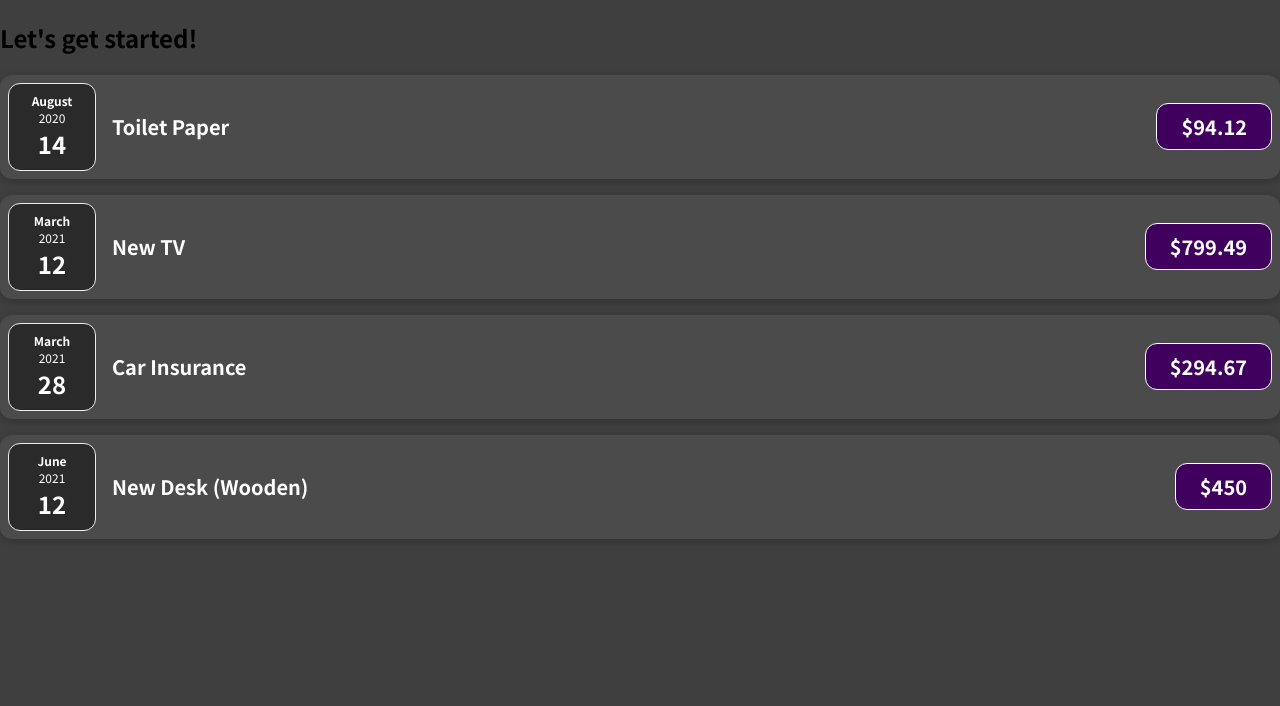
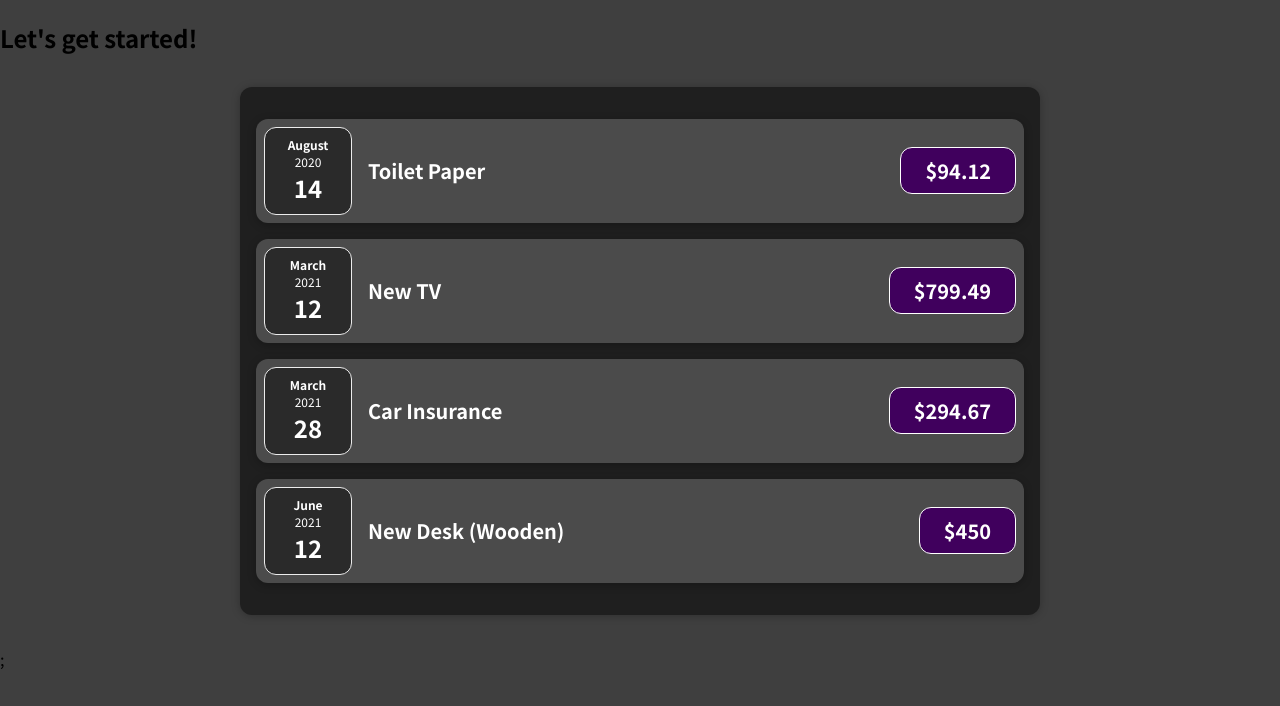
Before and after one commit to alenslyn/ExpenseTracker, a JavaScript app: page / in a window 1280 px wide. Shown: the top 706 px of the page. Built offline with nearby package versions, Linux system fonts and the light colour scheme.

Commit message:
feat: add expenses component

```diff
--- a/src/App.js
+++ b/src/App.js
@@ -1,4 +1,4 @@
-import ExpenseItem from "./components/ExpenseItem";
+import Expenses from "./components/Expenses";
 
 function App() {
   const expenses = [
@@ -26,26 +26,7 @@
   return (
     <div>
       <h2>Let's get started!</h2>
-      <ExpenseItem
-        title={expenses[0].title}
-        amount={expenses[0].amount}
-        date={expenses[0].date}
-      />
-      <ExpenseItem
-        title={expenses[1].title}
-        amount={expenses[1].amount}
-        date={expenses[1].date}
-      />
-      <ExpenseItem
-        title={expenses[2].title}
-        amount={expenses[2].amount}
-        date={expenses[2].date}
-      />
-      <ExpenseItem
-        title={expenses[3].title}
-        amount={expenses[3].amount}
-        date={expenses[3].date}
-      />
+      <Expenses items={expenses} />;
     </div>
   );
 }
--- a/src/components/ExpenseDate.js
+++ b/src/components/ExpenseDate.js
@@ -4,6 +4,7 @@
   const month = props.date.toLocaleString("en-US", { month: "long" });
   const day = props.date.toLocaleString("en-US", { day: "2-digit" });
   const year = props.date.getFullYear();
+
   return (
     <div className="expense-date">
       <div className="expense-date__month">{month}</div>
--- /dev/null
+++ b/src/components/Expenses.css
@@ -0,0 +1,9 @@
+.expenses {
+  padding: 1rem;
+  background-color: rgb(31, 31, 31);
+  margin: 2rem auto;
+  width: 50rem;
+  max-width: 95%;
+  border-radius: 12px;
+  box-shadow: 0 1px 8px rgba(0, 0, 0, 0.25);
+}
--- /dev/null
+++ b/src/components/Expenses.js
@@ -0,0 +1,30 @@
+import "./Expenses.css";
+import ExpenseItem from "./ExpenseItem";
+
+function Expenses(props) {
+  return (
+    <div className="expenses">
+      <ExpenseItem
+        title={props.items[0].title}
+        amount={props.items[0].amount}
+        date={props.items[0].date}
+      />
+      <ExpenseItem
+        title={props.items[1].title}
+        amount={props.items[1].amount}
+        date={props.items[1].date}
+      />
+      <ExpenseItem
+        title={props.items[2].title}
+        amount={props.items[2].amount}
+        date={props.items[2].date}
+      />
+      <ExpenseItem
+        title={props.items[3].title}
+        amount={props.items[3].amount}
+        date={props.items[3].date}
+      />
+    </div>
+  );
+}
+export default Expenses;
```
